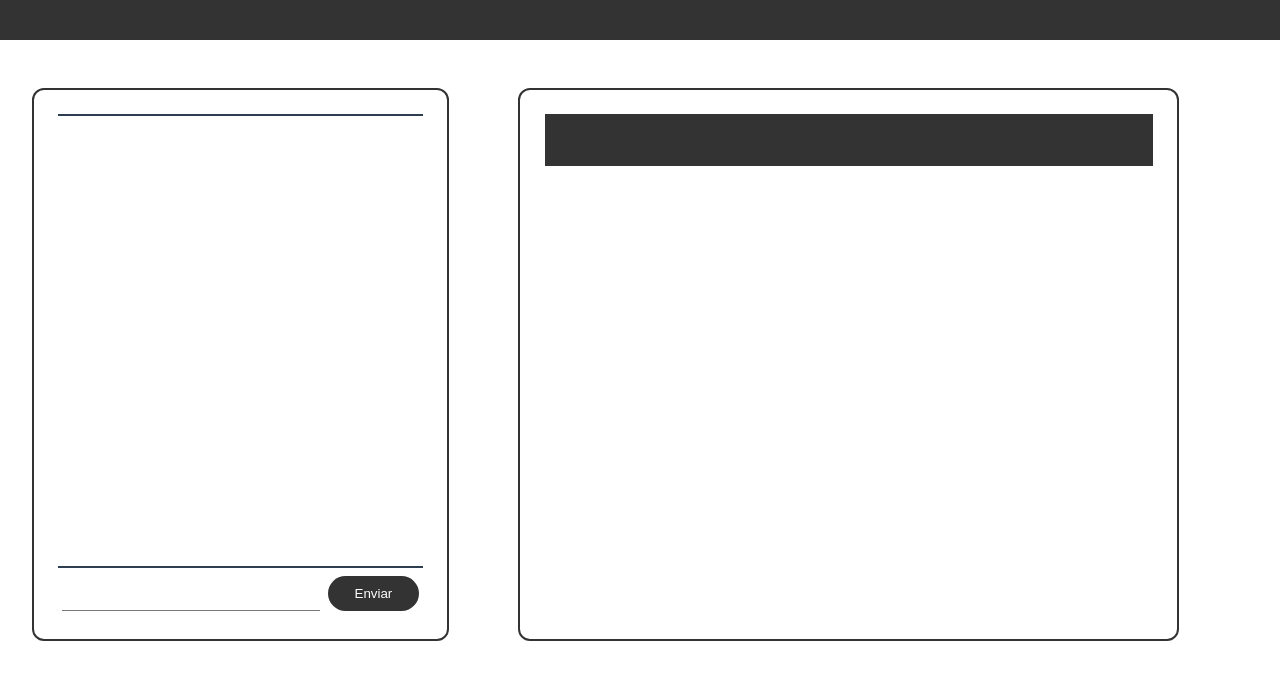
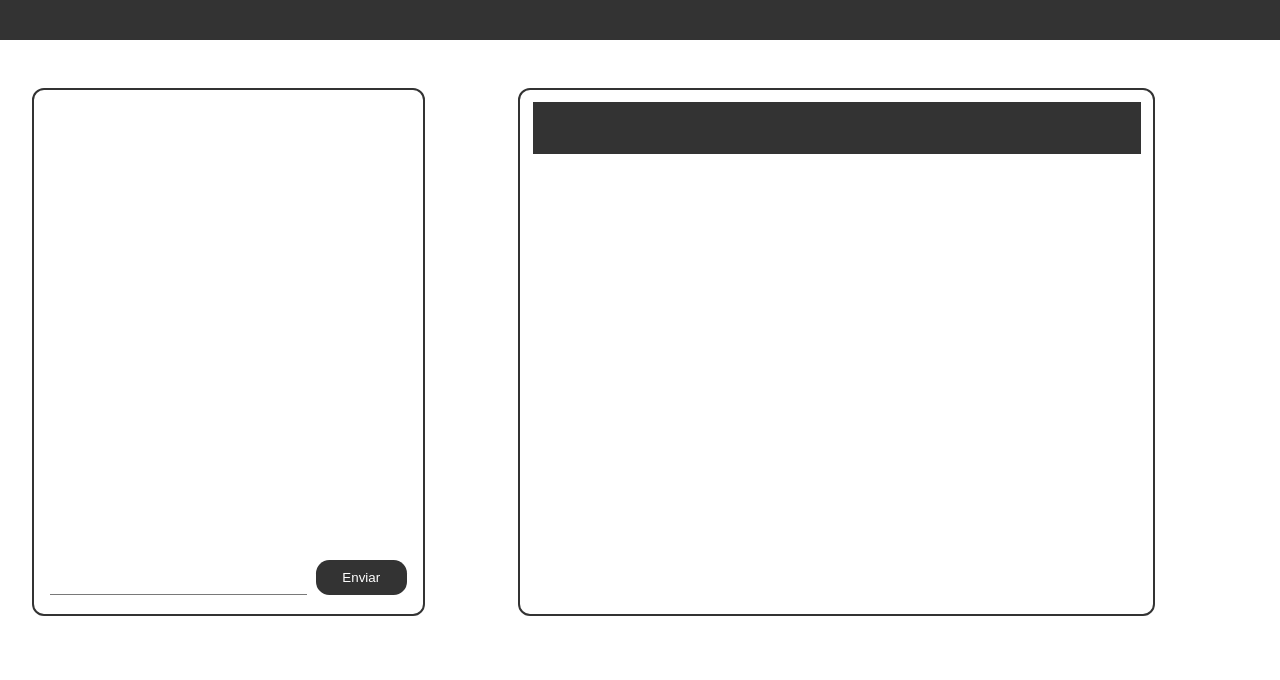
Before and after one commit to GuilhermeMelow/chat-typescript, a Vue app: page /chat in a window 1280 px wide. Shown: the top 680 px of the page. Built offline with nearby package versions, Linux system fonts and the light colour scheme.

Commit message:
Ajustando layout.

```diff
--- a/style/custom-list.scss
+++ b/style/custom-list.scss
@@ -1,5 +1,4 @@
 .list-box {
-    border-block: 2px solid;
     max-width: 100%;
     overflow: hidden;
 }
--- a/style/form-elements.scss
+++ b/style/form-elements.scss
@@ -8,7 +8,7 @@ input[type="text"] {
 button {
     background-color: #333;
     border: none;
-    border-radius: 5em;
+    border-radius: 1em;
     padding: 10px 20px;
     color: white;
 }
--- a/style/layout-chatsOpen.scss
+++ b/style/layout-chatsOpen.scss
@@ -1,6 +1,5 @@
 .tabs-content {
     height: 13%;
-    overflow: auto;
 }
 
 .load-content {
--- a/style/layout-page-chat.scss
+++ b/style/layout-page-chat.scss
@@ -8,7 +8,7 @@
 .side-menu {
     width: 30%;
     height: 100%;
-    padding: 2%;
+    padding: 1%;
     border: 2px solid #333;
     border-radius: 0.75rem;
 
@@ -26,7 +26,7 @@
     margin: 0 auto;
     width: 50%;
     height: 100%;
-    padding: 2%;
+    padding: 1%;
     border: 2px solid #333;
     border-radius: 0.75rem;
 }
```
